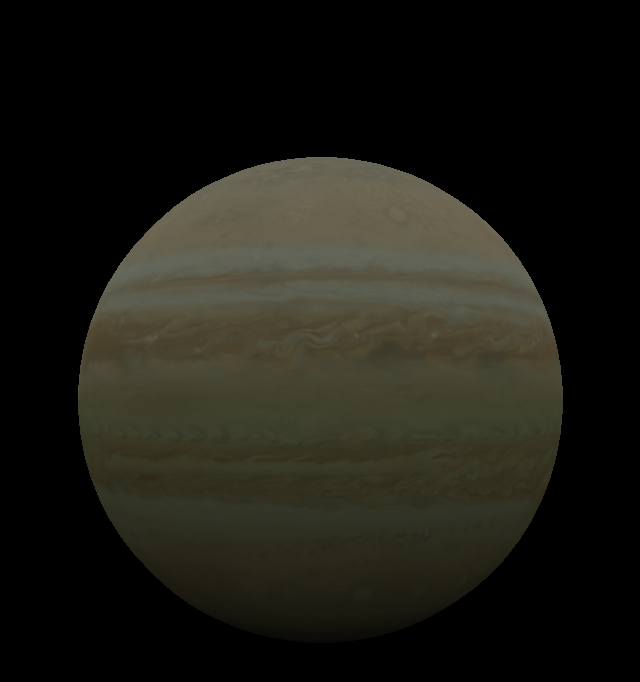
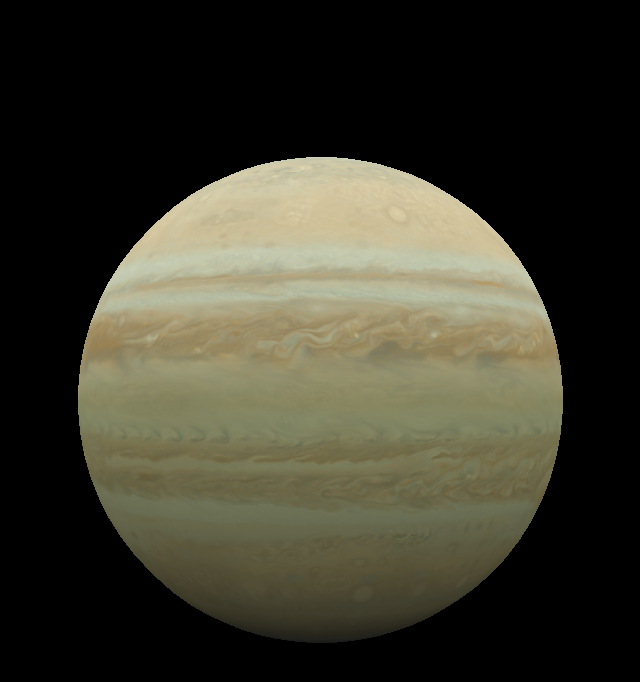
Before and after one commit to OctavianAks/Jupiter-Three.js-, a plain HTML site: page index.html in a window 1280 px wide. Shown: the whole page, without its empty margins (319-959 px from the left). Drawn offline with nearby package versions, Linux system fonts and the light colour scheme; animation ran at ten frames a second.

Commit message:
Update index.html

```diff
--- a/index.html
+++ b/index.html
@@ -2,7 +2,8 @@
 <html>
 	<head>
 		<meta charset="utf-8">
-		<title>My first three.js app</title>
+		<meta name="viewport" content="width=device-width, user-scalable=no, minimum-scale=1.0, maximum-scale=1.0">
+		<title>Jup app</title>
 		<style>
 			body { margin: 0;}
 
@@ -54,7 +55,7 @@ const texture = loader.load('/jup.jpg')
 
 
 			const geometry = new THREE.SphereGeometry(3,25, 35);
-			const material = new THREE.MeshStandardMaterial( { color: 'grey',
+			const material = new THREE.MeshStandardMaterial( { color: 'white',
 
 map: texture,
 roughness: 2,
```
